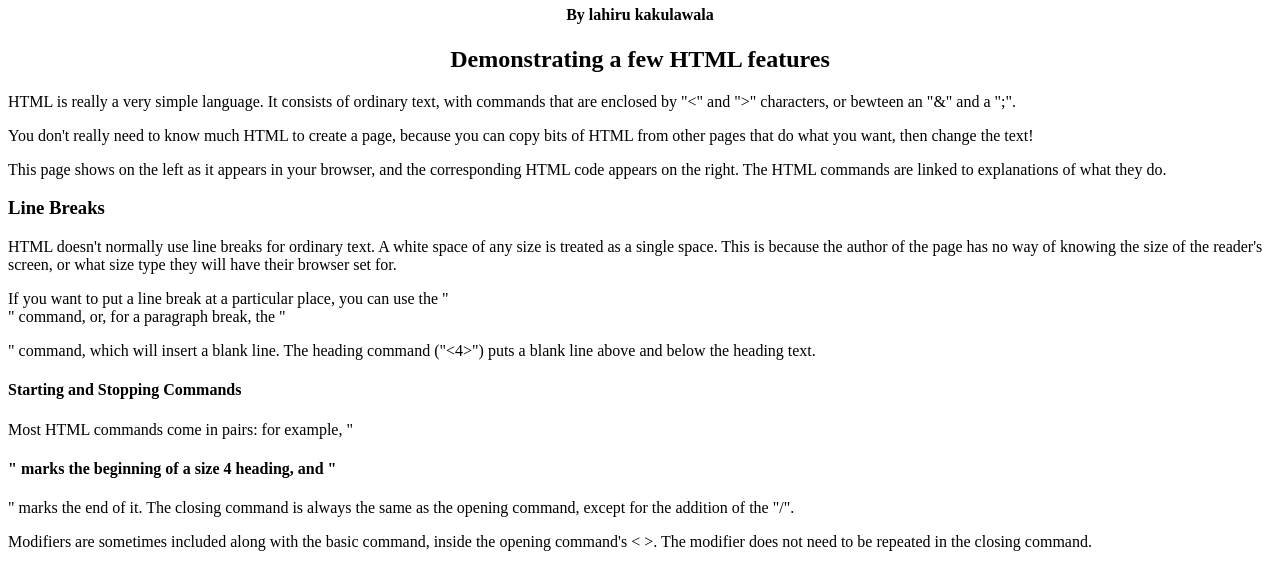
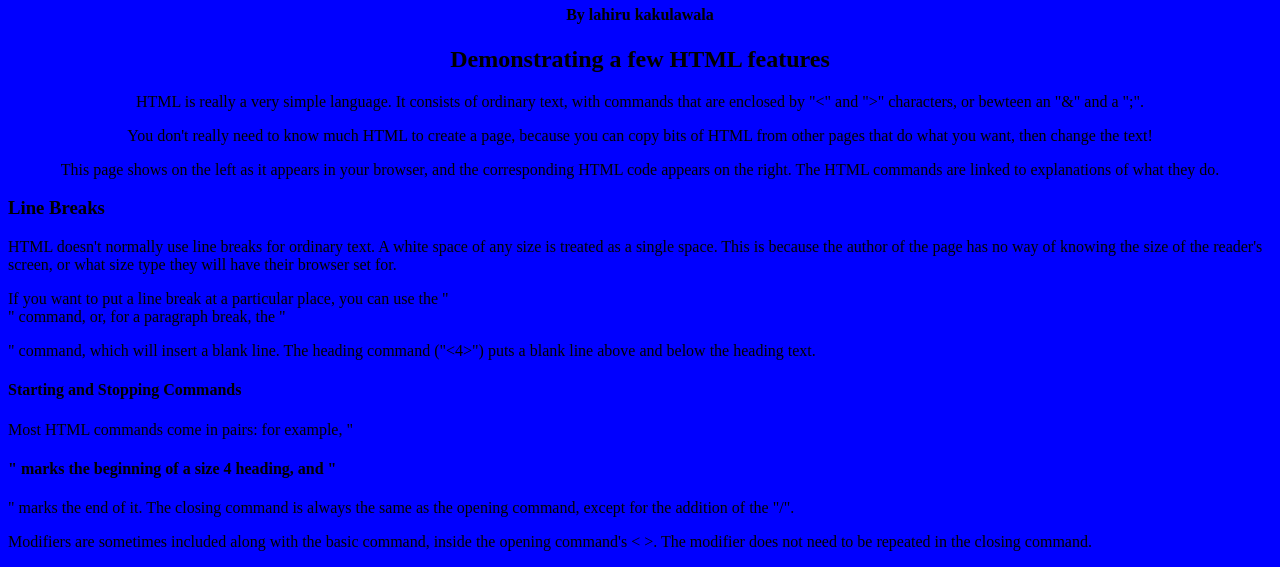
Before and after one commit to lahirucst/lahirucst.github.io, a plain HTML site: page index.html in a window 1280 px wide. Shown: the part 60-627 px from the top of the page. Drawn offline with Linux system fonts and the light colour scheme.

Commit message:
Update index.html

```diff
--- a/index.html
+++ b/index.html
@@ -1,16 +1,16 @@
 <HEAD><TITLE>Lahiru Kakulawala Personal Web</TITLE> </HEAD>
-<BODY BGCOLOR="WHITE"><CENTER>
+<BODY BGCOLOR="blue"><CENTER>
 <H1>Lahiru Kakulawala</H1>
 <H4>By lahiru kakulawala</H4>
 
 <H2>Demonstrating a few HTML features</H2>
-</CENTER>
+</CENTER><CENTER>
 HTML is really a very simple language. It consists of ordinary text, with commands that are
 enclosed by "<" and ">" characters, or bewteen an "&" and a ";". <P>
 You don't really need to know much HTML to create a page, because you can copy bits of
 HTML from other pages that do what you want, then change the text!<P>
 This page shows on the left as it appears in your browser, and the corresponding HTML code
-appears on the right. The HTML commands are linked to explanations of what they do.
+appears on the right. The HTML commands are linked to explanations of what they do.</CENTER>
 <H3>Line Breaks</H3>
 HTML doesn't normally use line breaks for ordinary text. A white space of any size is treated
 as a single space. This is because the author of the page has no way of knowing the size of the
```
